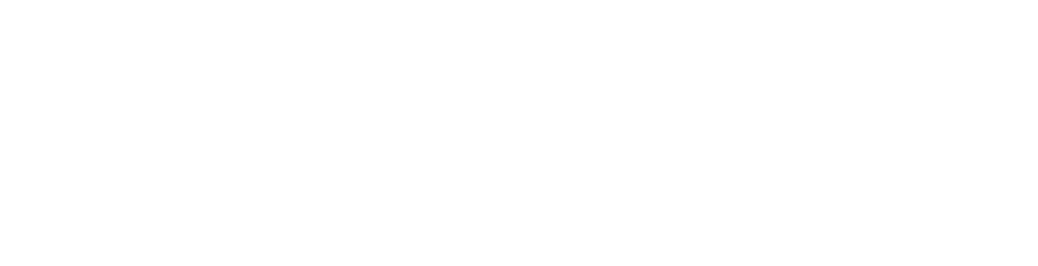
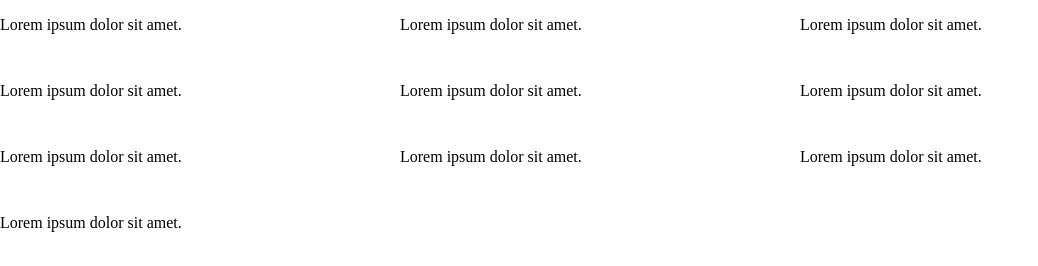
Before and after one commit to aytekinkaplan/webpages, a plain HTML site: page index.html in a window 1280 px wide. Shown: the whole page, without its empty margins (0-1038 px from the left). Drawn offline with Linux system fonts and the light colour scheme.

Commit message:
new commit

```diff
--- a/assets/styles/css1.css
+++ b/assets/styles/css1.css
@@ -5,3 +5,13 @@ html,body {
     margin: 0;
     padding: 0;
 }
+.grids-container{
+    display: grid;
+    grid-template-columns: 30% 30% 30%;
+    gap: 1rem;
+}
+
+.grid-itme{
+background-color: brown;
+height: 200px;
+}
--- a/index.html
+++ b/index.html
@@ -8,16 +8,16 @@
 </head>
 <body>
     <div class="grids-container">
-    <div class="grid-item gridBox1"></div>
-    <div class="grid-item gridBox2"></div>
-    <div class="grid-item gridBox3"></div>
-    <div class="grid-item gridBox4"></div>
-    <div class="grid-item gridBox5"></div>
-    <div class="grid-item gridBox6"></div>
-    <div class="grid-item gridBox7"></div>
-    <div class="grid-item gridBox8"></div>
-    <div class="grid-item gridBox9"></div>
-    <div class="grid-item gridBox10"></div>
+    <div class="grid-item gridBox1"><p>Lorem ipsum dolor sit amet.</p></div>
+    <div class="grid-item gridBox2"><p>Lorem ipsum dolor sit amet.</p></div>
+    <div class="grid-item gridBox3"><p>Lorem ipsum dolor sit amet.</p></div>
+    <div class="grid-item gridBox4"><p>Lorem ipsum dolor sit amet.</p></div>
+    <div class="grid-item gridBox5"><p>Lorem ipsum dolor sit amet.</p></div>
+    <div class="grid-item gridBox6"><p>Lorem ipsum dolor sit amet.</p></div>
+    <div class="grid-item gridBox7"><p>Lorem ipsum dolor sit amet.</p></div>
+    <div class="grid-item gridBox8"><p>Lorem ipsum dolor sit amet.</p></div>
+    <div class="grid-item gridBox9"><p>Lorem ipsum dolor sit amet.</p></div>
+    <div class="grid-item gridBox10"><p>Lorem ipsum dolor sit amet.</p></div>
     </div>
 
 </body>
```
